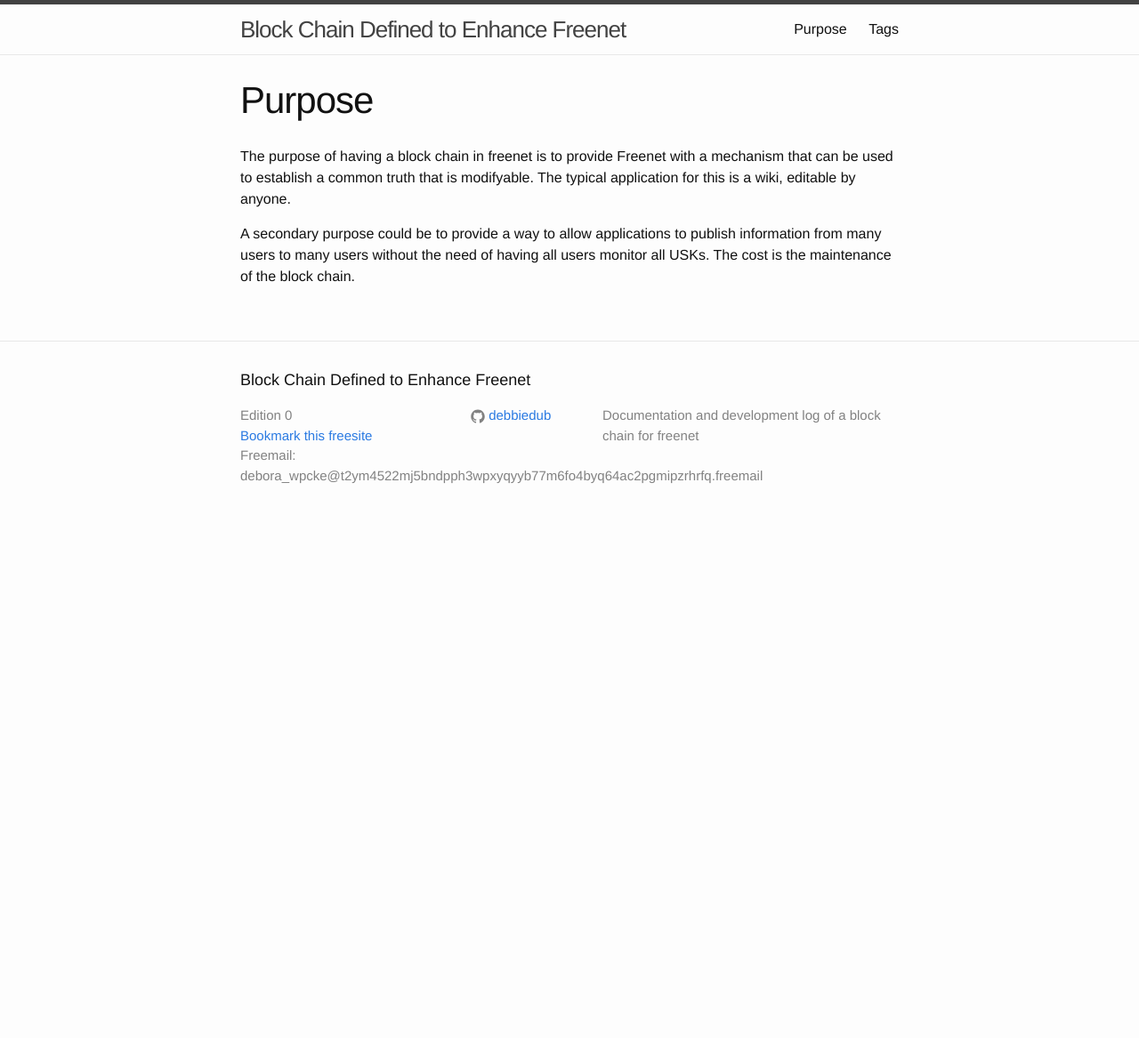
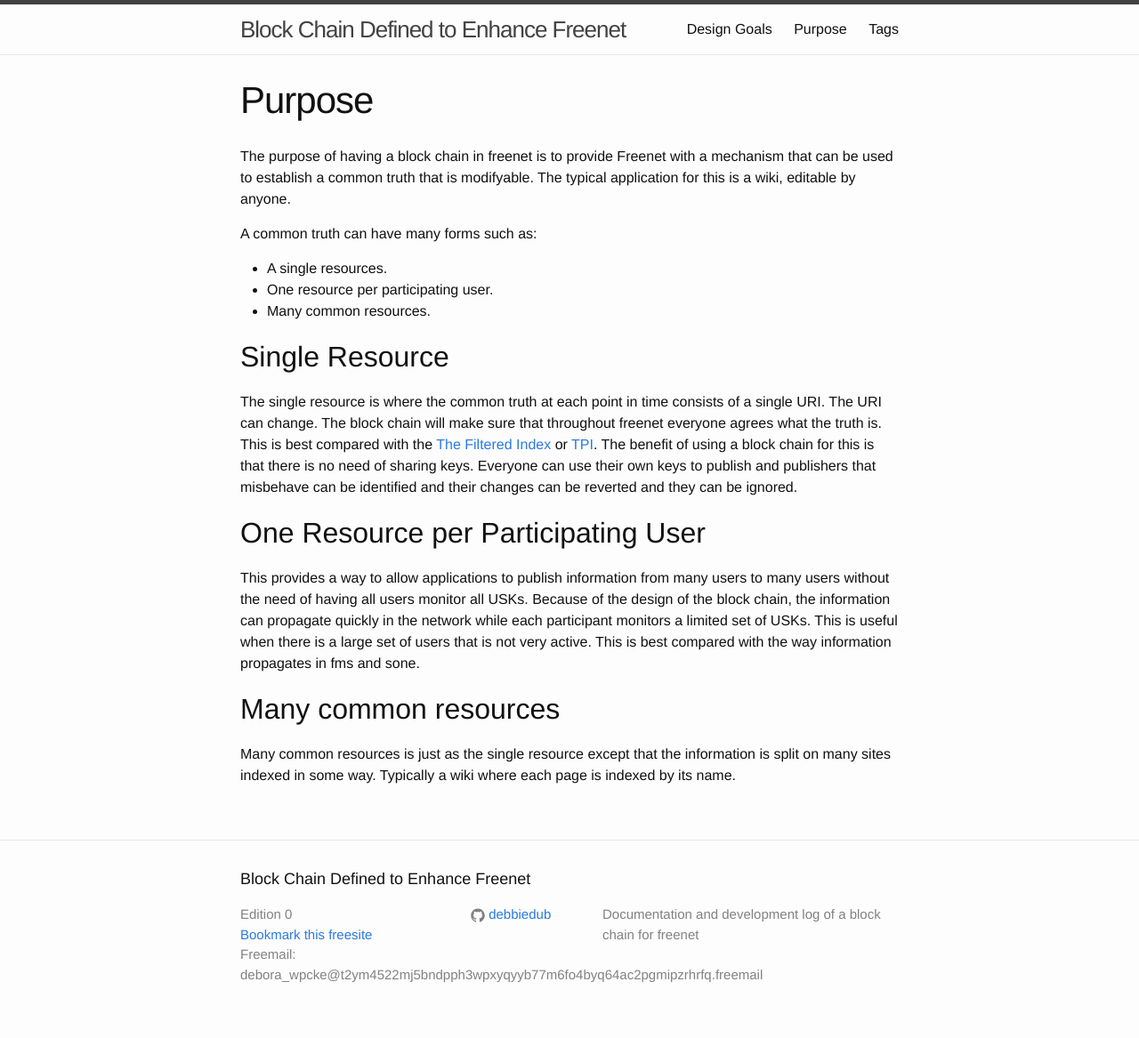
Before and after one commit to debbiedub/bcdef, a Jekyll site: the page built from doc/purpose.md, in a window 1280 px wide. Shown: the whole page at 89% size. Built offline with Jekyll 4.4.1, drawn with Linux system fonts in a browser that asks for light colours; before the commit the page ends 900 px from its top, so only the background shows below that.

Commit message:
Formulated Design Goals
Also rewrote the purpose to establish the different kinds of truths
possible.

```diff
--- a/doc/purpose.md
+++ b/doc/purpose.md
@@ -9,7 +9,38 @@ with a mechanism that can be used to establish a common truth that is
 modifyable.  The typical application for this is a wiki, editable by
 anyone.
 
-A secondary purpose could be to provide a way to allow applications to
-publish information from many users to many users without the need of
-having all users monitor all USKs. The cost is the maintenance of the
-block chain.
+A common truth can have many forms such as:
+
+- A single resources.
+- One resource per participating user.
+- Many common resources.
+
+## Single Resource
+
+The single resource is where the common truth at each point in time
+consists of a single URI. The URI can change. The block chain will
+make sure that throughout freenet everyone agrees what the truth
+is. This is best compared with the [The Filtered
+Index](/USK@ozMQYaCEXnlHQQggITYSIeNSxqdMknqjOIYyCdMKqJA,gJyID9FRxaM5zDql3D8-wHACAusOYa5Aag3M4tSEt~g,AQACAAE/Index/1220/)
+or
+[TPI](/USK@Jd5ohLRviSl~HgXdjMGLSkiX2uce8-18MH5bSt4QaoM,UITsohvo1NYZQR3BYBeTbpmBHpunKj6h7Kt0KNogw1c,AQACAAE/index/993/). The
+benefit of using a block chain for this is that there is no need of
+sharing keys. Everyone can use their own keys to publish and
+publishers that misbehave can be identified and their changes can be
+reverted and they can be ignored.
+
+## One Resource per Participating User
+
+This provides a way to allow applications to publish information from
+many users to many users without the need of having all users monitor
+all USKs. Because of the design of the block chain, the information
+can propagate quickly in the network while each participant monitors a
+limited set of USKs. This is useful when there is a large set of users
+that is not very active. This is best compared with the way
+information propagates in fms and sone.
+
+## Many common resources
+
+Many common resources is just as the single resource except that the
+information is split on many sites indexed in some way.  Typically a
+wiki where each page is indexed by its name.
```
Also changed, not shown: doc/design_goals.md (added, +49 -0 lines).
